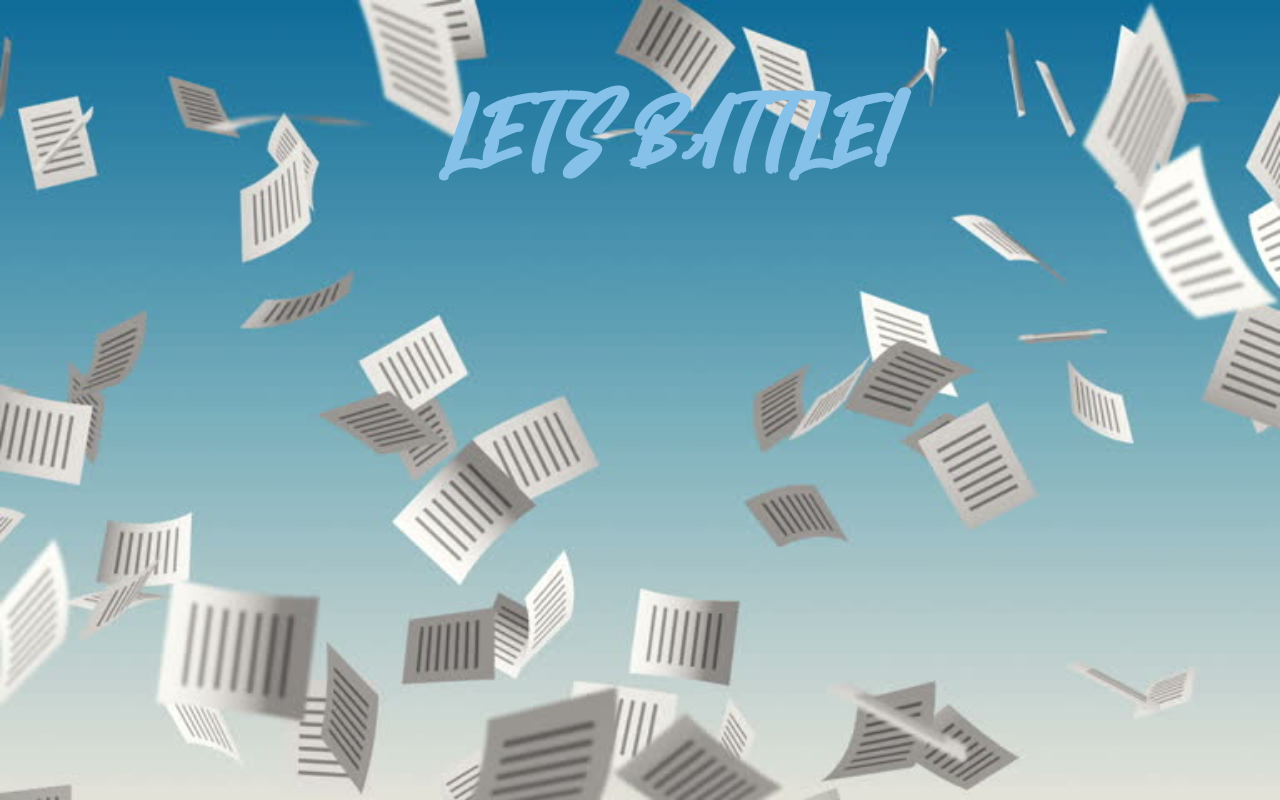
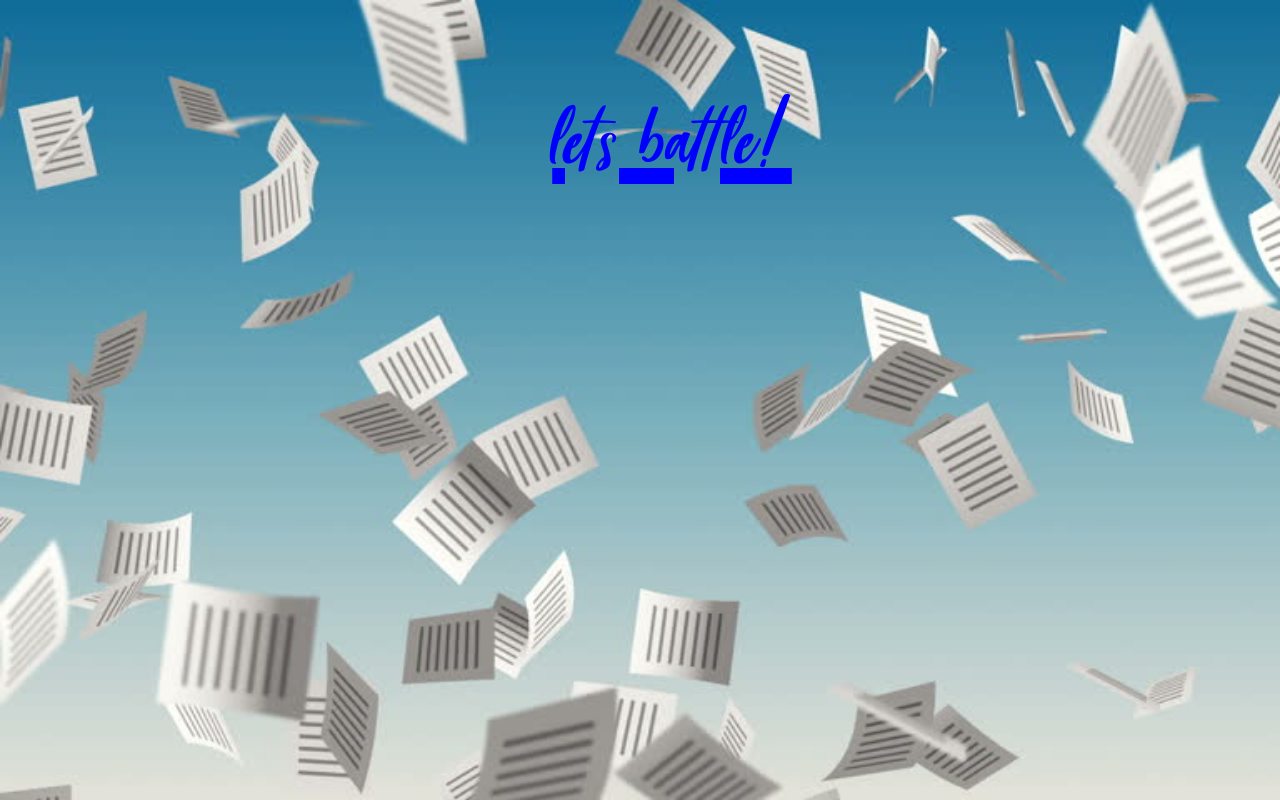
Before and after one commit to Mugala/Rock-Paper-Scissors, a plain HTML site: page Rock-Paper-Scissors.html in a window 1280 px wide. Drawn offline with Linux system fonts and the light colour scheme.

Commit message:
additional changes

```diff
--- a/Rock-Paper-Scissors.html
+++ b/Rock-Paper-Scissors.html
@@ -12,7 +12,7 @@
   <body id="imagesSlider">
 
     <div class="flexbox">
-      <a href="lets-play.html" id="text"><strong>LETS BATTLE!</strong></a>
+      <a href="lets-play.html" id="text"><strong>lets battle!</strong></a>
     </div>
     <div class="container">
       <div class="col-md-6">
--- a/css/styles.css
+++ b/css/styles.css
@@ -5,9 +5,10 @@
 
 #text {
   font-family: fonty;
-  font-weight: 400;
   font-size: 160px;
-  color: #85C1E9;
+  color: blue;
+  text-decoration: underline;
+  font-weight: lighter;
 }
 
 body {
--- a/js/scripts.js
+++ b/js/scripts.js
@@ -1,6 +1,6 @@
 var imageSlider = document.getElementById('imagesSlider');
 
-var images = ["url('images/many.jpg')", "url('images/paper.jpg')", "url('images/scissors.jpg')"];
+var images = ["url('images/many.jpg')", "url('images/paper.jpg')", "url('images/scissors.jpg')", "url('images/wanna.jpeg')"];
 
 
 var counter = 0;
```
Also changed, not shown: images/wanna.jpeg (added).
